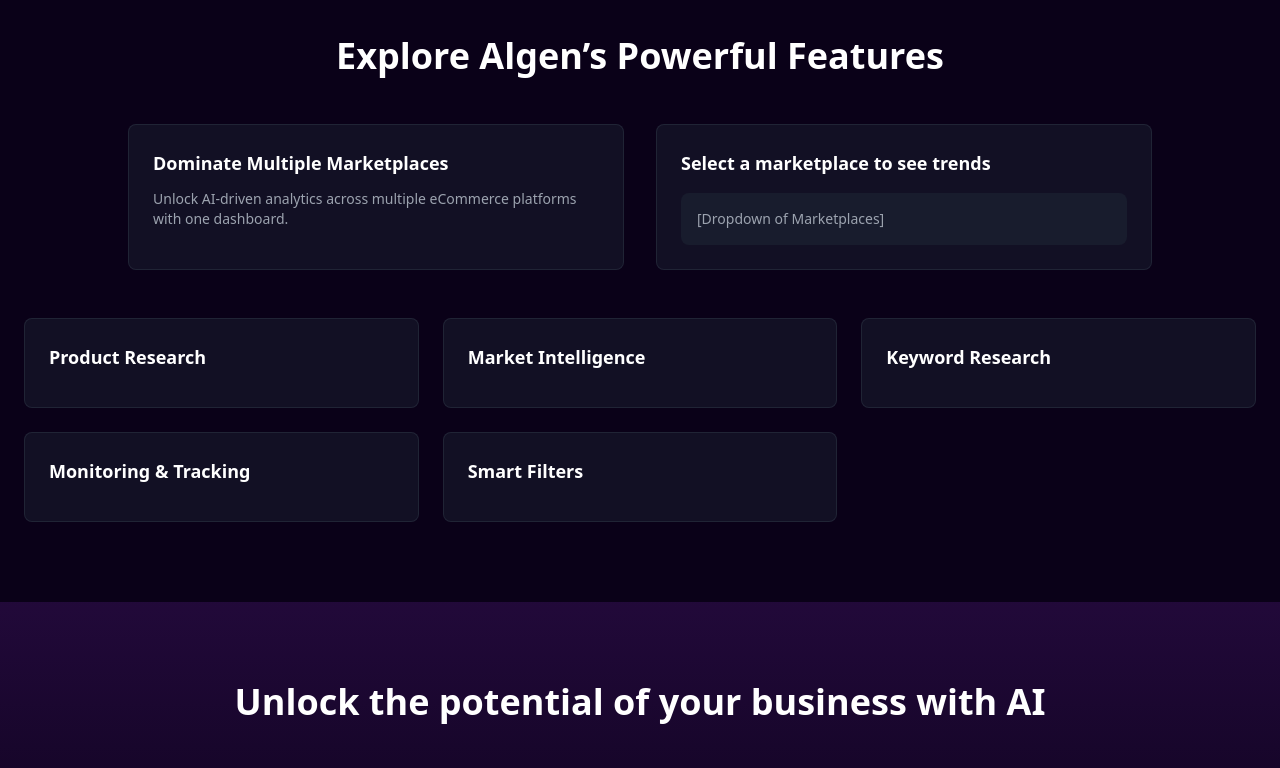
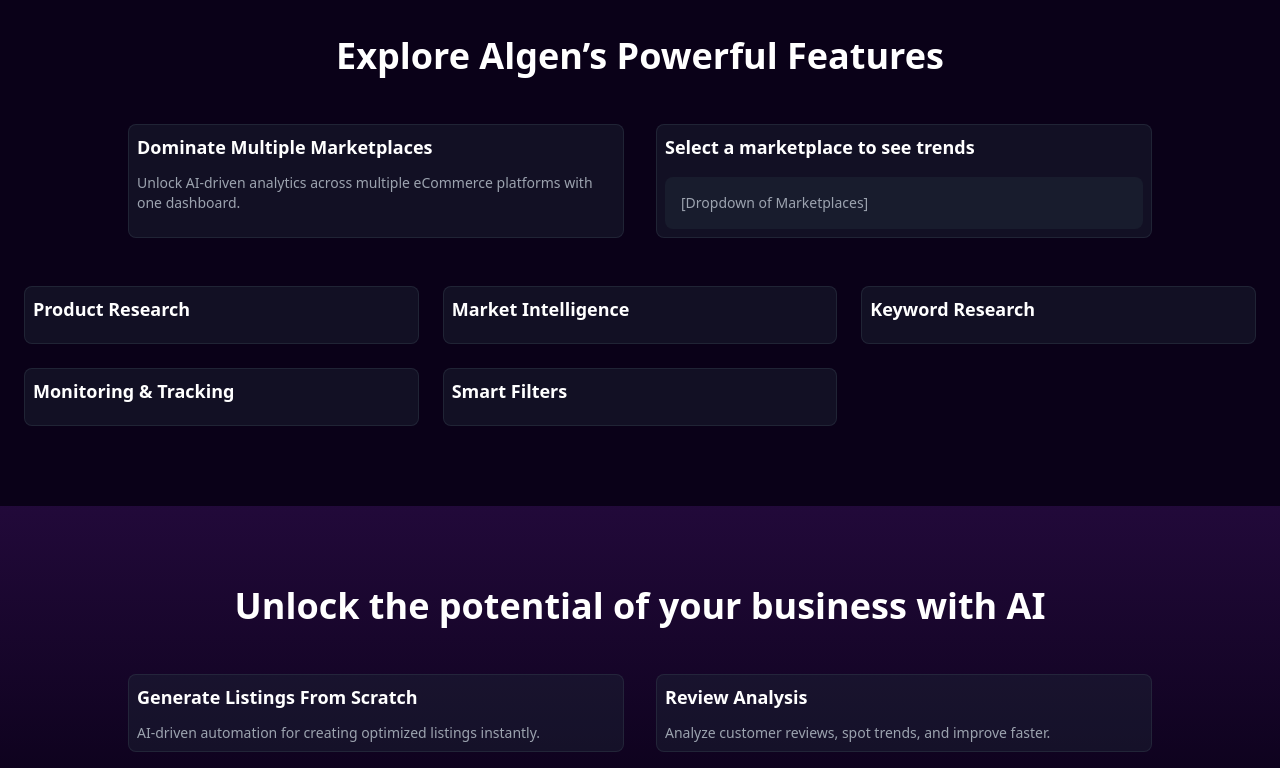
Before and after one commit to Nati-darse/Figma, a React (Vite) app in the folder Breeje/First/: page / in a window 1280 px wide. Shown: the part 1380-2148 px from the top of the page. Built offline with nearby package versions, Linux system fonts and the light colour scheme.

Commit message:
update the card placement

```diff
--- a/Breeje/First/src/components/UI/Card.tsx
+++ b/Breeje/First/src/components/UI/Card.tsx
@@ -7,7 +7,7 @@
 
 export default function Card({ title, children }: CardProps) {
   return (
-    <div className="bg-gray-800/40 p-6 rounded-lg border border-gray-700/40 text-left">
+    <div className="bg-gray-800/40 p-2 rounded-lg border border-gray-700/40 text-left">
       <h3 className="text-lg font-semibold mb-3 text-white">{title}</h3>
       {children}
     </div>
```
